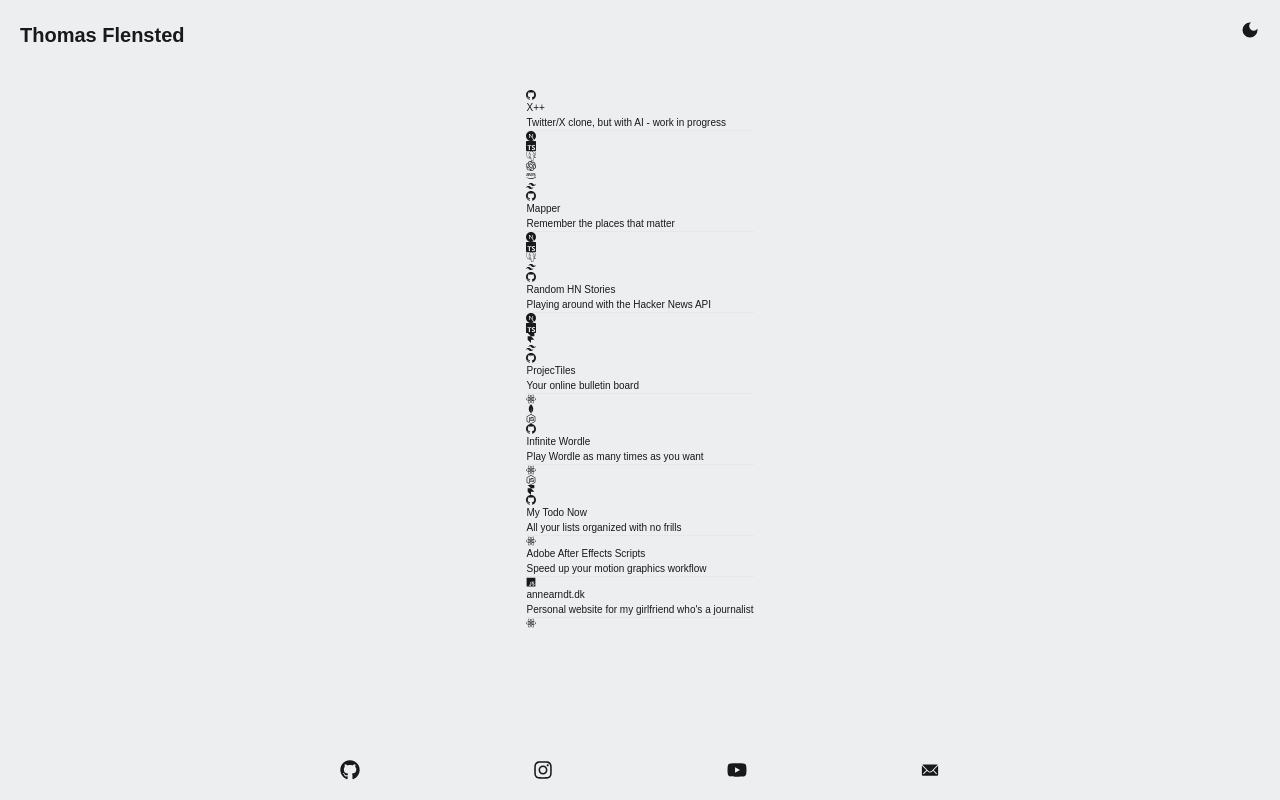
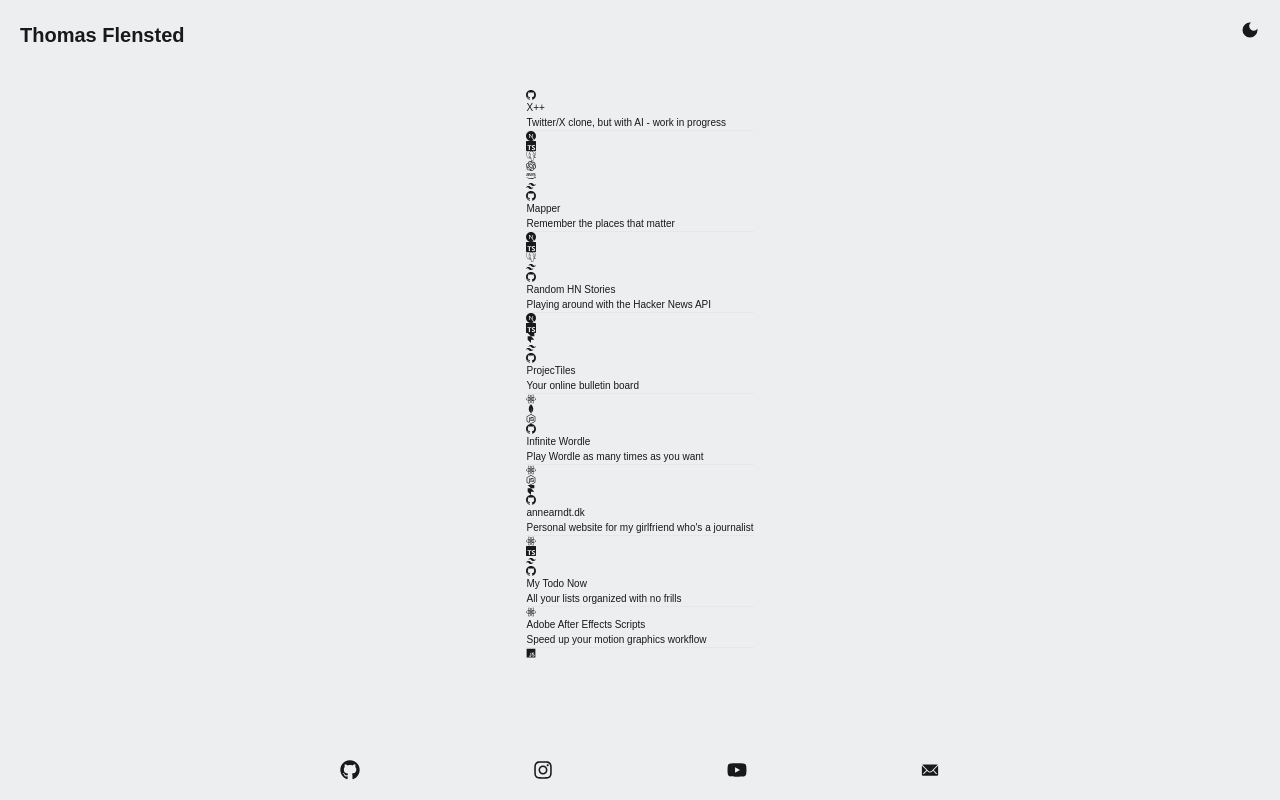
Before and after one commit to thomasflensted/personal-website, a React (Vite) app: page /portfolio in a window 1280 px wide. Built offline with nearby package versions, Linux system fonts and the light colour scheme; a web font is replaced by a local one.

Commit message:
changed order of projects

```diff
--- a/src/components/TechnologiesAndDesc.tsx
+++ b/src/components/TechnologiesAndDesc.tsx
@@ -3,6 +3,7 @@ import { motion } from 'framer-motion'
 
 const TechnologiesAndDesc = ({ technologies, description }: { technologies: string, description: string }) => {
     return (
+
         <motion.div
             initial={{ opacity: 0, y: 20 }}
             animate={{ opacity: 1, y: 0 }}
--- a/src/components/portfolio-content.js
+++ b/src/components/portfolio-content.js
@@ -35,6 +35,13 @@ export const portfolio = [
         githubLink: 'https://github.com/thomasflensted/wordle'
     },
     {
+        title: "annearndt.dk",
+        shortDesc: "Personal website for my girlfriend who's a journalist",
+        link: "https://annearndt.dk/",
+        languages: ['React', "TypeScript", "TailwindCSS"],
+        githubLink: 'https://github.com/thomasflensted/anne-website'
+    },
+    {
         title: "My Todo Now",
         shortDesc: "All your lists organized with no frills",
         link: "https://mytodonow.com/",
@@ -47,10 +54,4 @@ export const portfolio = [
         link: "https://thomasflensted.gumroad.com/",
         languages: ['JavaScript'],
     },
-    {
-        title: "annearndt.dk",
-        shortDesc: "Personal website for my girlfriend who's a journalist",
-        link: "https://annearndt.dk/",
-        languages: ['React'],
-    },
 ]
```
